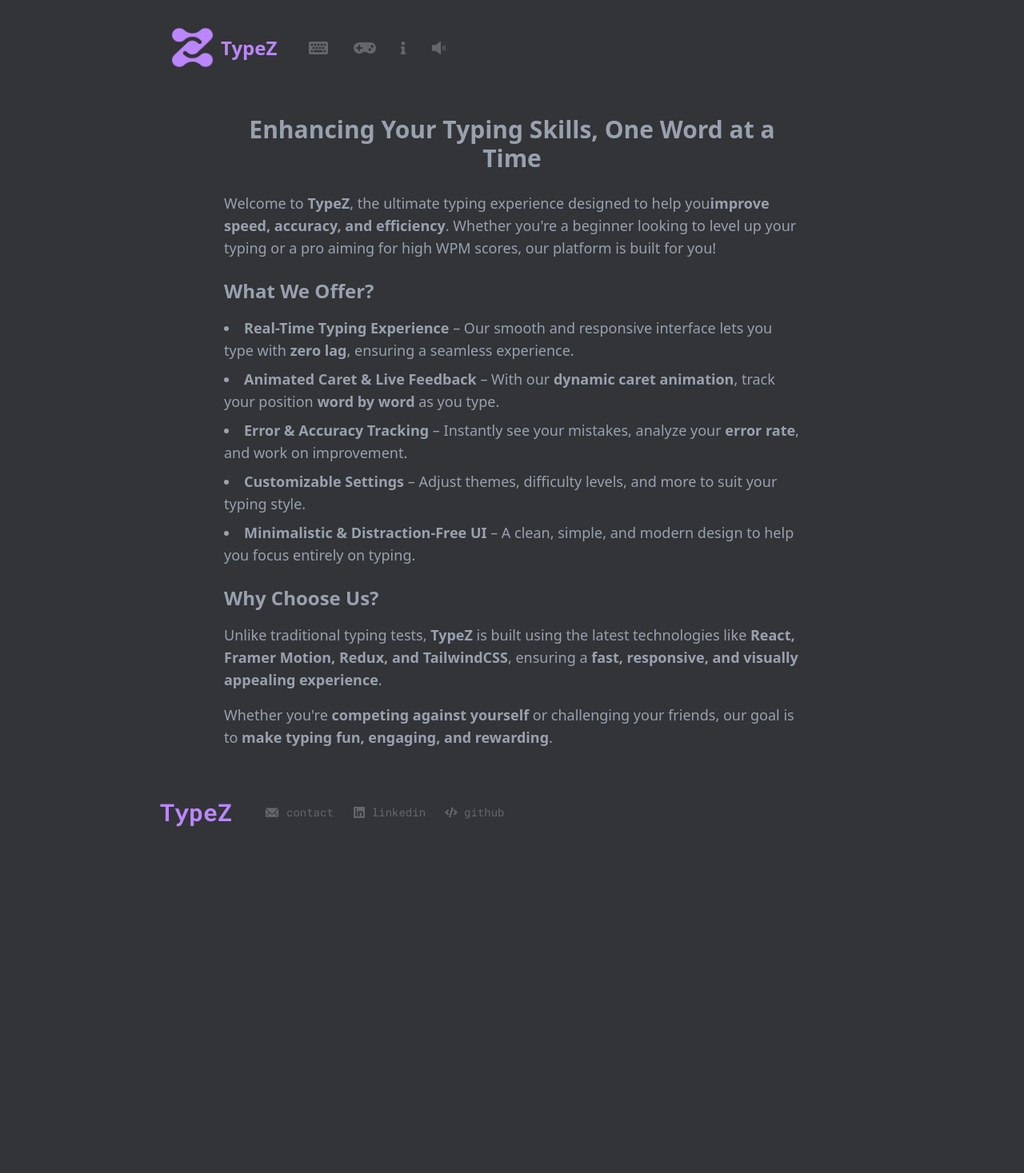
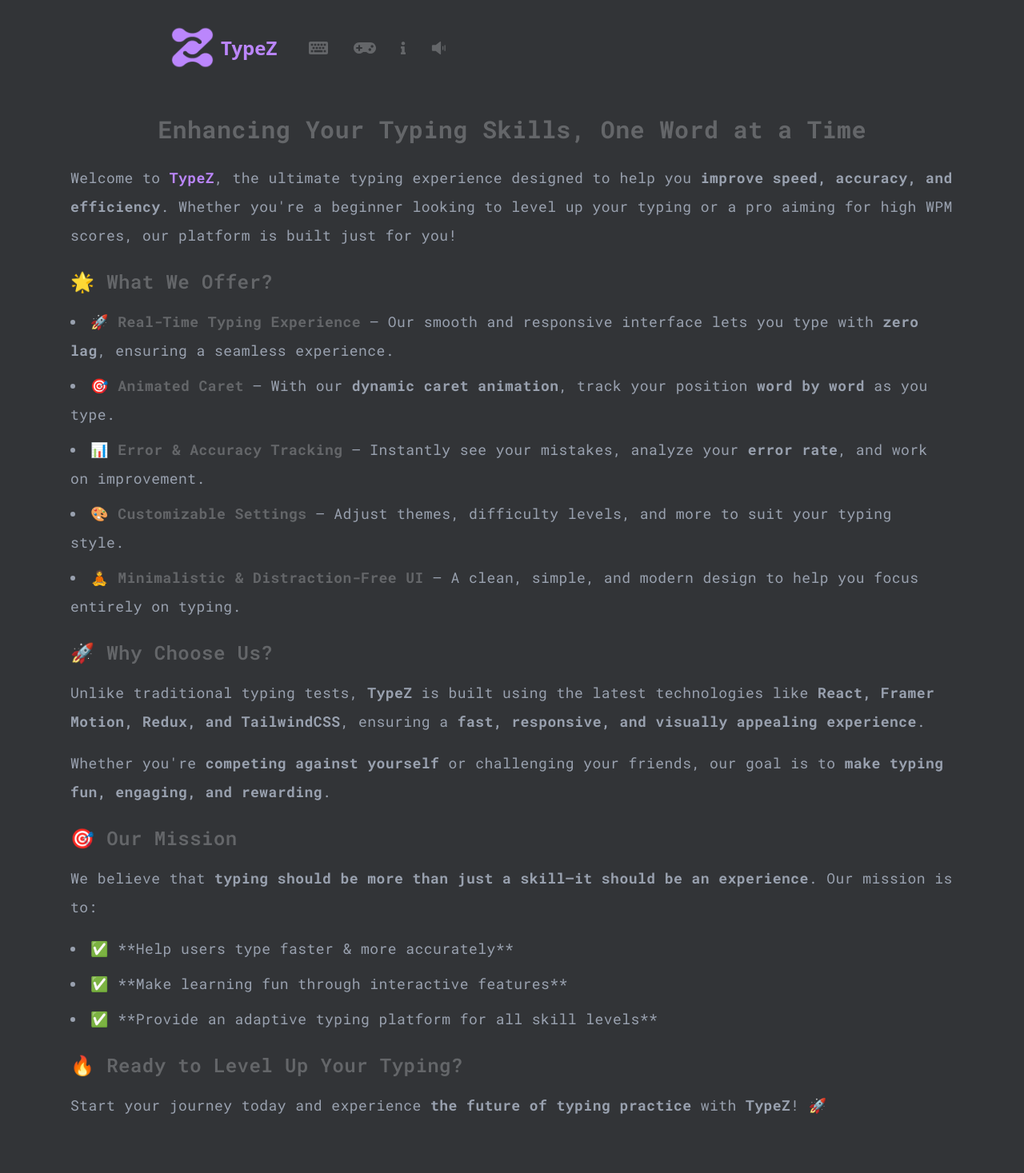
Before and after one commit to Chandankrswain/TypeZ, a React (Vite) app: page /info in a window 1280 px wide. Shown: the top 1467 px of the page at 80% size. Before the commit the page ends 1072 px from the top, so only its background shows below. Built offline with nearby package versions, Linux system fonts and the light colour scheme; what random-words would draw is missing.

Commit message:
ADD :the conent in info page

```diff
--- a/src/pages/info-page/info-page.tsx
+++ b/src/pages/info-page/info-page.tsx
@@ -9,58 +9,98 @@
         onGameMode={() => {}}
         handleSound={() => {}}
       />
-      <div className="p-6 max-w-3xl mx-auto text-lg text-gray-400">
-        <h1 className="text-3xl font-bold text-center mb-6">
+      <div className="p-6 max-w-6xl mx-auto text-lg text-gray-400 font-robotoMono tracking-wide leading-loose">
+        <h1 className="text-3xl font-bold text-center mb-6 text-[#646669]">
           Enhancing Your Typing Skills, One Word at a Time
         </h1>
 
         <p className="mb-4">
-          Welcome to <strong>TypeZ</strong>, the ultimate typing experience
-          designed to help you
+          Welcome to <strong className="text-[#bb86fc]">TypeZ</strong>, the
+          ultimate typing experience designed to help you{" "}
           <strong>improve speed, accuracy, and efficiency</strong>. Whether
           you're a beginner looking to level up your typing or a pro aiming for
-          high WPM scores, our platform is built for you!
+          high WPM scores, our platform is built just for you!
         </p>
 
-        <h2 className="text-2xl font-semibold mt-6 mb-4">What We Offer?</h2>
+        <h2 className="text-2xl font-semibold mt-6 mb-4 text-[#646669]">
+          🌟 What We Offer?
+        </h2>
         <ul className="list-disc list-inside space-y-2">
           <li>
-            <strong>Real-Time Typing Experience</strong> – Our smooth and
-            responsive interface lets you type with <strong>zero lag</strong>,
-            ensuring a seamless experience.
+            <strong className="text-[#646669]">
+              🚀 Real-Time Typing Experience
+            </strong>{" "}
+            – Our smooth and responsive interface lets you type with{" "}
+            <strong>zero lag</strong>, ensuring a seamless experience.
           </li>
           <li>
-            <strong>Animated Caret & Live Feedback</strong> – With our
-            <strong> dynamic caret animation</strong>, track your position
-            <strong> word by word</strong> as you type.
+            <strong className="text-[#646669]">🎯 Animated Caret</strong> – With
+            our
+            <strong> dynamic caret animation</strong>, track your position{" "}
+            <strong>word by word</strong> as you type.
           </li>
           <li>
-            <strong>Error & Accuracy Tracking</strong> – Instantly see your
-            mistakes, analyze your <strong>error rate</strong>, and work on
-            improvement.
+            <strong className="text-[#646669]">
+              📊 Error & Accuracy Tracking
+            </strong>{" "}
+            – Instantly see your mistakes, analyze your{" "}
+            <strong>error rate</strong>, and work on improvement.
           </li>
           <li>
-            <strong>Customizable Settings</strong> – Adjust themes, difficulty
-            levels, and more to suit your typing style.
+            <strong className="text-[#646669]">🎨 Customizable Settings</strong>{" "}
+            – Adjust themes, difficulty levels, and more to suit your typing
+            style.
           </li>
           <li>
-            <strong>Minimalistic & Distraction-Free UI</strong> – A clean,
-            simple, and modern design to help you focus entirely on typing.
+            <strong className="text-[#646669]">
+              🧘 Minimalistic & Distraction-Free UI
+            </strong>{" "}
+            – A clean, simple, and modern design to help you focus entirely on
+            typing.
           </li>
         </ul>
 
-        <h2 className="text-2xl font-semibold mt-6 mb-4">Why Choose Us?</h2>
+        <h2 className="text-2xl font-semibold mt-6 mb-4 text-[#646669]">
+          🚀 Why Choose Us?
+        </h2>
         <p className="mb-4">
           Unlike traditional typing tests, <strong>TypeZ</strong> is built using
           the latest technologies like{" "}
           <strong>React, Framer Motion, Redux, and TailwindCSS</strong>,
-          ensuring a
-          <strong> fast, responsive, and visually appealing experience</strong>.
+          ensuring a{" "}
+          <strong>fast, responsive, and visually appealing experience</strong>.
         </p>
         <p>
           Whether you're <strong>competing against yourself</strong> or
           challenging your friends, our goal is to{" "}
           <strong>make typing fun, engaging, and rewarding</strong>.
+        </p>
+
+        <h2 className="text-2xl font-semibold mt-6 mb-4 text-[#646669]">
+          🎯 Our Mission
+        </h2>
+        <p className="mb-4">
+          We believe that{" "}
+          <strong>
+            typing should be more than just a skill—it should be an experience
+          </strong>
+          . Our mission is to:
+        </p>
+        <ul className="list-disc list-inside space-y-2">
+          <li>✅ **Help users type faster & more accurately**</li>
+          <li>✅ **Make learning fun through interactive features**</li>
+          <li>
+            ✅ **Provide an adaptive typing platform for all skill levels**
+          </li>
+        </ul>
+
+        <h2 className="text-2xl font-semibold mt-6 mb-4 text-[#646669]">
+          🔥 Ready to Level Up Your Typing?
+        </h2>
+        <p>
+          Start your journey today and experience{" "}
+          <strong>the future of typing practice</strong> with{" "}
+          <strong>TypeZ</strong>! 🚀
         </p>
       </div>
       <Footer />
```
